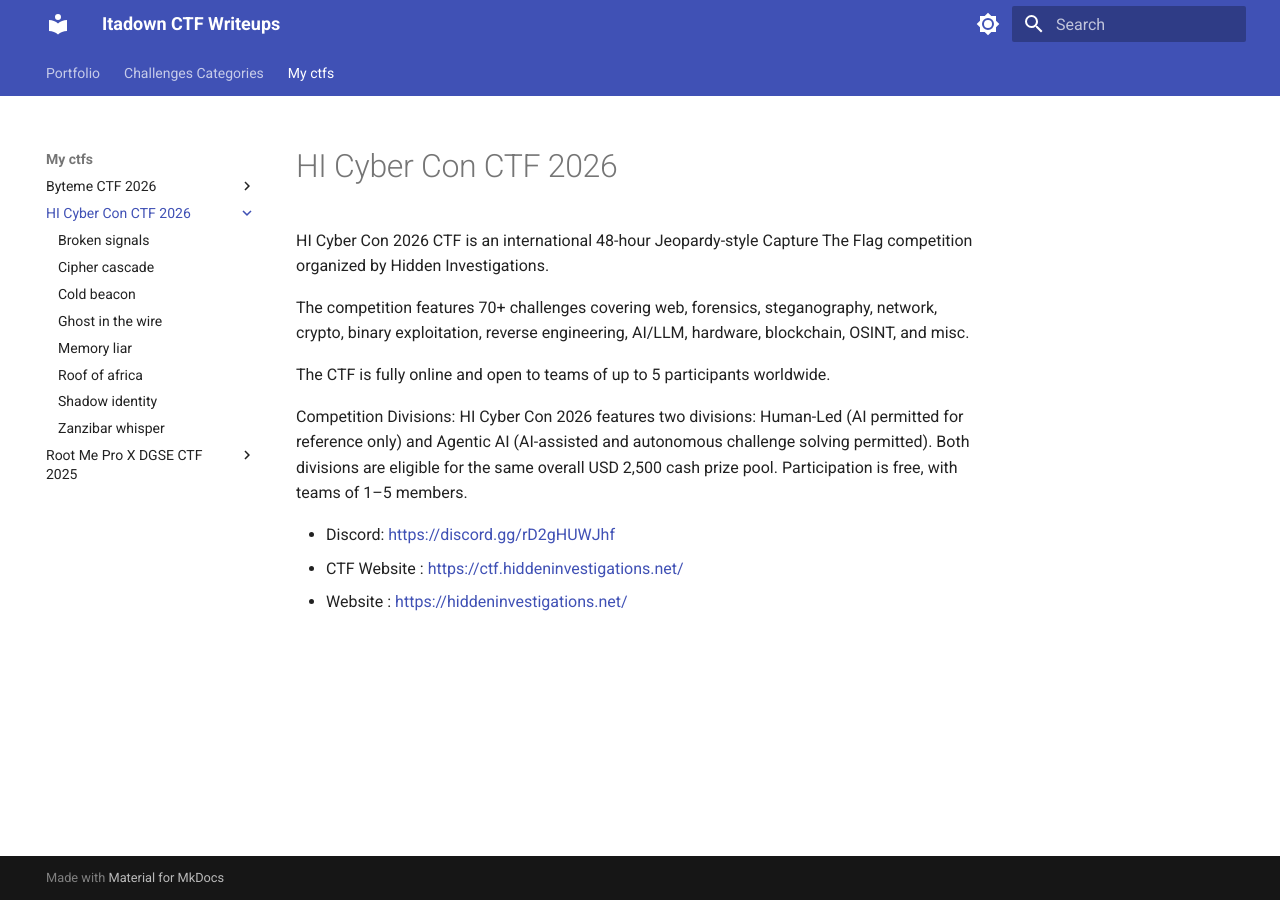
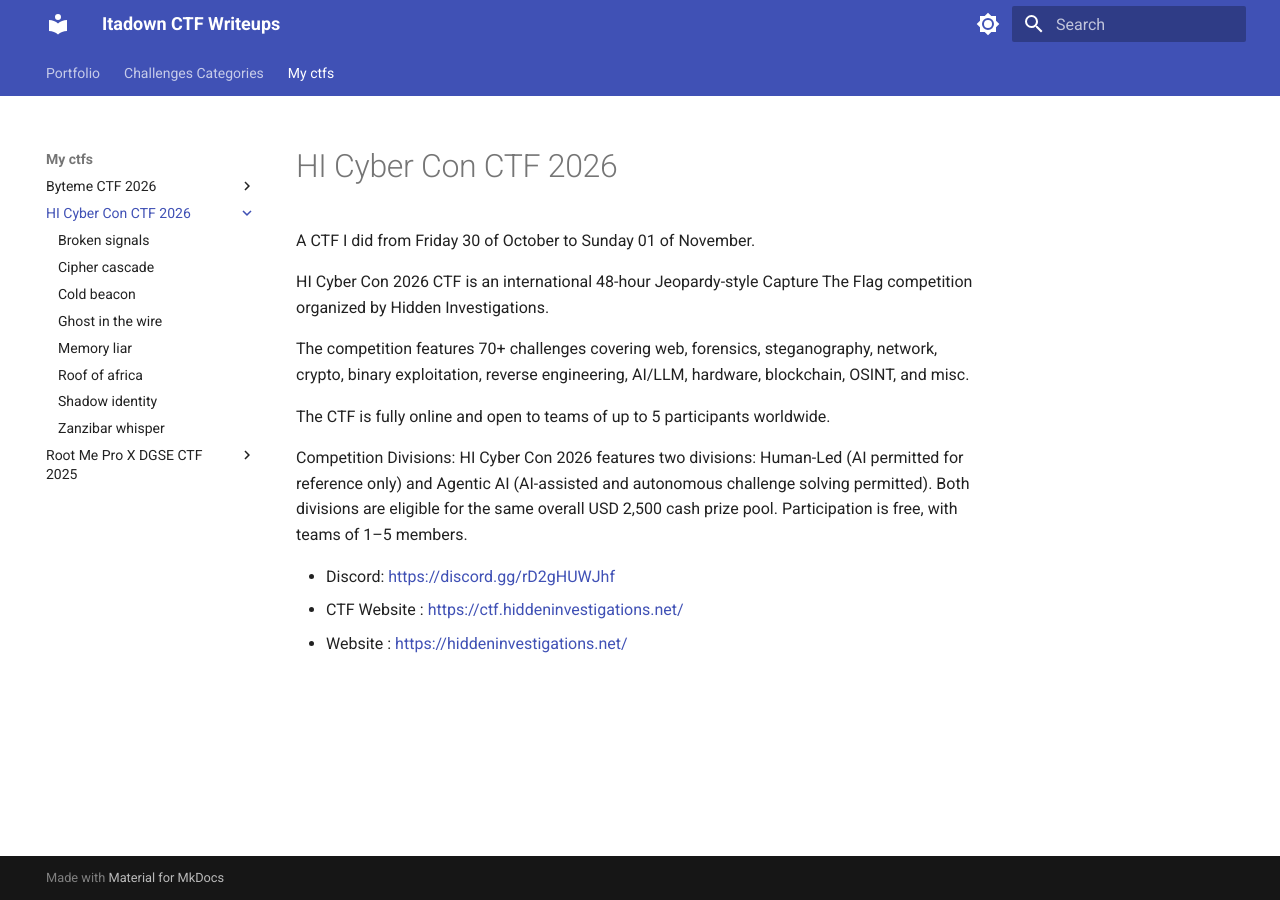
Before and after one commit to Itadown/itadown.github.io, an MkDocs documentation site: the page built from docs/my_ctfs/HI_Cyber_Con_CTF_2026/README.md, in a window 1280 px wide. Built offline with MkDocs 1.6.1 and Material for MkDocs 9.7.7, drawn with Linux system fonts in a browser that asks for light colours.

Commit message:
Little fix

```diff
--- a/docs/my_ctfs/HI_Cyber_Con_CTF_2026/README.md
+++ b/docs/my_ctfs/HI_Cyber_Con_CTF_2026/README.md
@@ -3,6 +3,8 @@
 ---
 
 # HI Cyber Con CTF 2026
+
+A CTF I did from Friday 30 of October to Sunday 01 of November.
 
 HI Cyber Con 2026 CTF is an international 48-hour Jeopardy-style Capture The Flag competition organized by Hidden Investigations.
 
```
